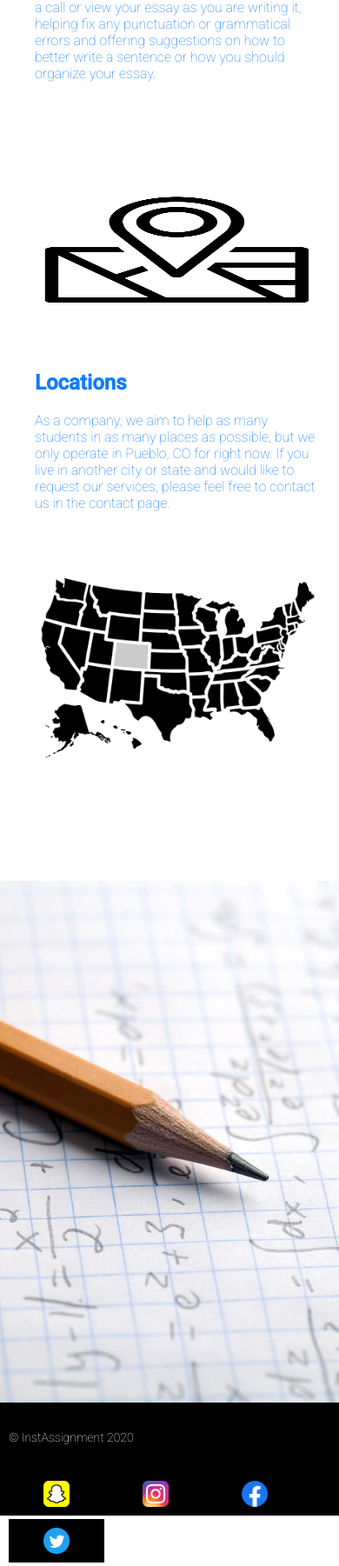
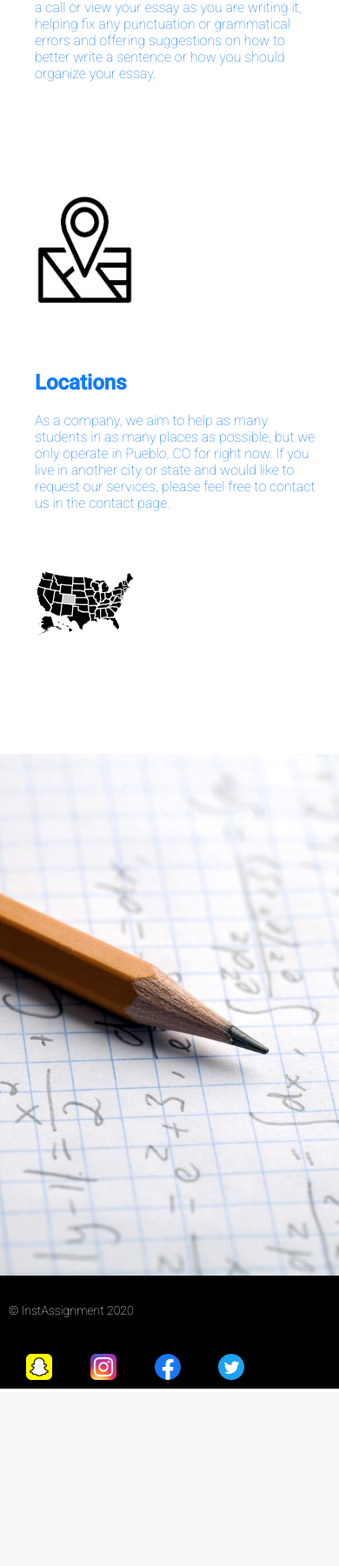
Before and after one commit to Skittlez1522/InstAssignment, a PHP site: page / in a window 390 px wide; the page is wider, and only the part inside the window is pictured. Shown: the part 2595-4396 px from the top of that part at 87% size. After the commit the page ends 4192 px from the top of that part, so only its background shows below. Run offline with PHP 8.4, Linux system fonts and the light colour scheme.

Commit message:
Add files via upload

```diff
--- a/index.css
+++ b/index.css
@@ -16,7 +16,6 @@ body {
 
 .header {
   background: url(homework.jpeg) no-repeat center center;
-  background-size: cover;
   -webkit-background-size: cover;
   -moz-background-size: cover;
   -o-background-size: cover;
@@ -27,6 +26,12 @@ body {
 .header .container {
   position: relative;
   top: 200px;
+}
+
+@media (max-width: 960px) {
+.header .container img {
+  width: 75%
+}
 }
 
 .header h1 {
@@ -323,4 +328,23 @@ textarea
   .main img {
     width: 100%;
   }
-}
+
+  .btnB {
+    color: #fff;
+    background: #000;
+    padding: 10px 20px;
+    text-decoration: none;
+    transition: background .5s;
+  }
+
+  .btnB:hover {
+    background : #117bff;
+    cursor: pointer;
+    transition: background .5s;
+  }
+
+  @media (max-width: 960px) {
+    .main .container img {
+      width: 35%;
+    }
+  }
--- a/index.html
+++ b/index.html
@@ -90,10 +90,10 @@
 
       <div class="socialMedia">
         <div class="container">
-          <a href="#!"><img class="btnA" src="Snapchat_App_Icon.png" width="30" height="30"></a>
-          <a href="#!"><img class="btnA" src="Instagram.png" width="30" height="30"></a>
-          <a href="#!"><img class="btnA" src="f_logo_RGB-Blue_512.png" width="30" height="30"></a>
-          <a href="#!"><img class="btnA" src="Twitter_Social_Icon_Circle_Color.png" width="30" height="30"></a>
+          <a href="#!"><img class="btnB" src="Snapchat_App_Icon.png" width="30" height="30"></a>
+          <a href="#!"><img class="btnB" src="Instagram.png" width="30" height="30"></a>
+          <a href="#!"><img class="btnB" src="f_logo_RGB-Blue_512.png" width="30" height="30"></a>
+          <a href="#!"><img class="btnB" src="Twitter_Social_Icon_Circle_Color.png" width="30" height="30"></a>
         </div>
     </div>
   </body>
```
Also changed, not shown: apply.html (+4 -4 lines), assignmentChecking.html (+4 -4 lines), contact.html (+4 -4 lines), essay.html (+4 -4 lines), locations.html (+4 -4 lines).
